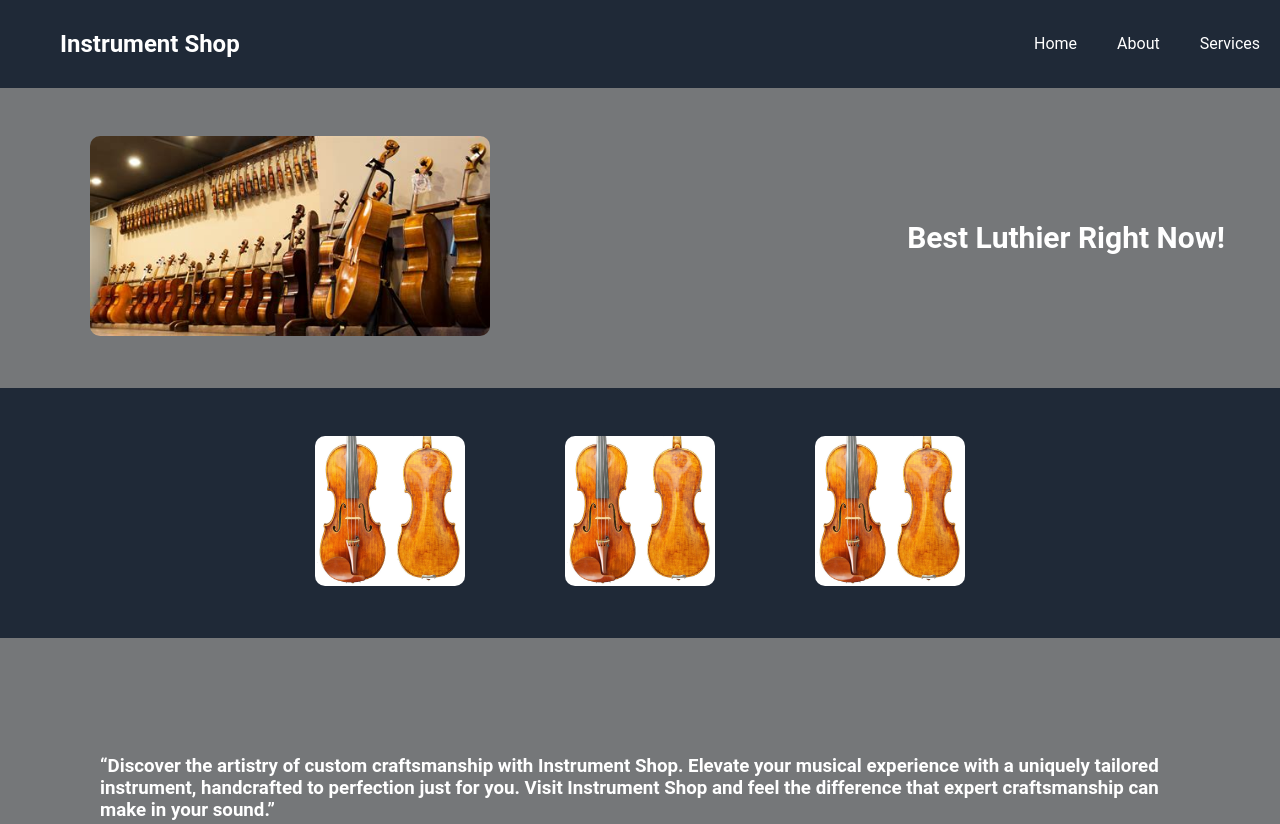
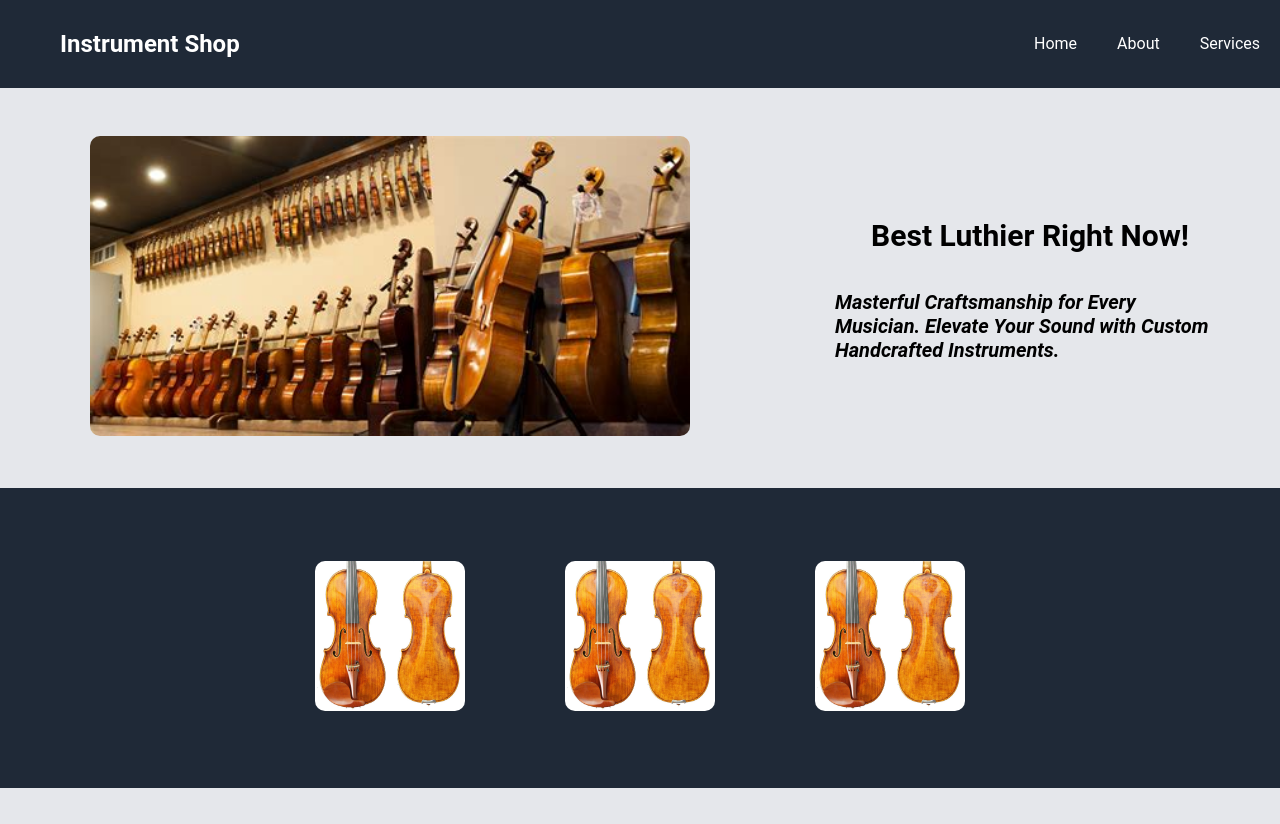
Before and after one commit to 4rn4u/landingPageSimple, a plain HTML site: page index.html in a window 1280 px wide. Shown: the top 824 px of the page. Drawn offline with Linux system fonts and the light colour scheme.

Commit message:
changing html

```diff
--- a/index.html
+++ b/index.html
@@ -22,14 +22,15 @@
         </div>
         <div class="content2">
             <h1>Best Luthier Right Now!</h1>
+            <h2 id="comment">Masterful Craftsmanship for Every Musician. Elevate Your Sound with Custom Handcrafted Instruments.</h2>
         </div>
     </div>
     <div class="container2">
         <div class="2content1">
-            <img id="inst" src="assets/instr3.jpg" alt="image">
+            <img class="inst1"id="inst" src="assets/instr3.jpg" alt="image">
         </div>
         <div class="2content1">
-            <img id="inst" src="assets/instr3.jpg" alt="image">
+            <img class="inst2" id="inst" src="assets/instr3.jpg" alt="image">
         </div>
         <div class="2content1">
             <img id="inst" src="assets/instr3.jpg" alt="image">
@@ -41,7 +42,5 @@
         </div>
     </div>
 
-
-
 </body>
 </html>
--- a/style.css
+++ b/style.css
@@ -12,7 +12,7 @@
 body {
     margin: 0;
     padding: 0;
-    font-family: 'Roboto', sans-serif;
+    font-family: 'roboto', sans-serif;
 }
 
 #navt{
@@ -60,18 +60,27 @@ a {
     justify-content: center;
     align-items: center;
     height: 300px;
-    background-color: #757779;
+    background-color: #E5E7EB;
 }
 
 h1 {
-    color: white;
-    font-size: 30px
+    color: black;
+    font-size: 30px;
+    font-style: bold;
 }
 
 .container1 {
     display: flex;
     align-items: center;
-    justify-content: space-between;
+    justify-content: center;
+    height: 400px;
+}
+
+#comment {
+    color: black;
+    font-size: 20px;
+    font-style: italic;
+
 }
 
 .content1 {
@@ -80,14 +89,17 @@ h1 {
 }
 
 .content2 {
+    display: flex;
+    flex-direction: column;
+    align-items: center;
     margin: 35px;
     padding: 20px;
 
 }
 
 #image1 {
-    width: 400px;
-    height: 200px;
+    width: 600px;
+    height: 300px;
     margin: 35px;
     border-radius: 10px;
 }
@@ -97,17 +109,18 @@ h1 {
     flex: 1;
     justify-content: center;
     align-items: center;
-    height: 250px;
+    height: 300px;
     background-color: #1F2937;
 }
 
+.inst1{
+
+}
 #inst {
     width: 150px;
     height: 150px;
     margin: 50px;
     border-radius: 10px;
-    border-width: 10px;
-    border-color: white;
 }
 
 .container3 {
@@ -115,11 +128,12 @@ h1 {
     justify-content: center;
     align-items: center;
     height: 300px;
-    background-color: #757779;
+    background-color: #E5E7EB;
 }
 
 h3 {
-    margin: 100px;
-    color: white;
+    margin: 300px;
+    color: black;
     border-radius: 2px;
+    font-style: italic;
 }
```
